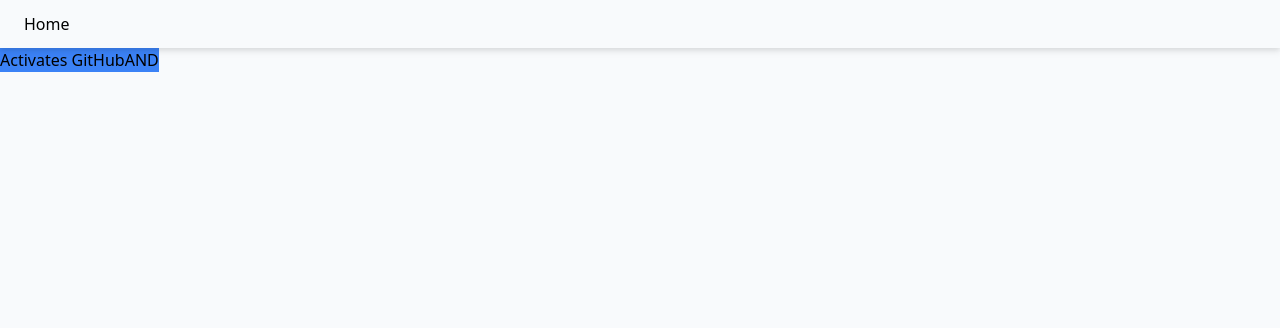
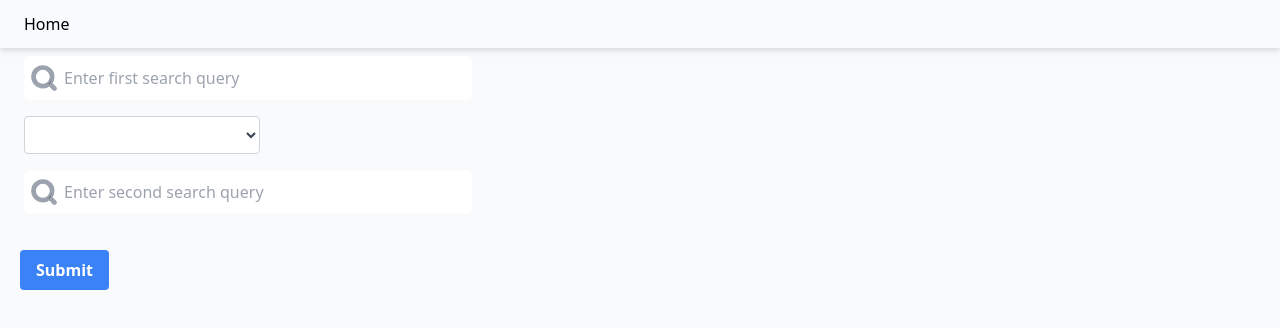
Before and after one commit to UnchartedWorld/GitHub-Topic-Search, a SvelteKit app: page / in a window 1280 px wide. Shown: the top 328 px of the page. Built offline with nearby package versions, Linux system fonts and the light colour scheme.

Commit message:
feat(routes): Implements basic page for searching
This is very much a proof of concept right now, I intend on refining this later. I just wanted something that'll work and is up and running.

```diff
--- a/src/routes/+page.svelte
+++ b/src/routes/+page.svelte
@@ -1,29 +1,102 @@
 <script lang="ts">
-	import { searchAND, type GitHubRepoResponse } from "../services/githubSearch";
+	import GitHubCard from '../components/GitHubCard.svelte';
+	import SearchBar from '../components/SearchBar.svelte';
+	import {
+		type GitHubRepoResponse,
+		searchAND,
+		searchOR,
+		searchNOT
+	} from '../services/githubSearch';
 
 	let results: GitHubRepoResponse[] = [];
+	let firstSearchInput: string = '';
+	let secondSearchInput: string = '';
+	let selectedOption: string = '';
 
 	async function returnGitHubAND() {
-		results = await searchAND(["avalonia", "mvvm"]);
+		results = [];
+		results = await searchAND([firstSearchInput, secondSearchInput]);
+	}
+
+	async function returnGitHubOR() {
+		results = [];
+		results = await searchOR([firstSearchInput, secondSearchInput]);
+	}
+
+	async function returnGitHubNOT() {
+		results = [];
+		results = await searchNOT(firstSearchInput, secondSearchInput);
+	}
+
+	function handleSubmit() {
+		if (selectedOption === 'OR' && firstSearchInput != null && secondSearchInput != null) {
+			returnGitHubOR();
+		} else if (selectedOption === 'AND' && firstSearchInput != null && secondSearchInput != null) {
+			returnGitHubAND();
+		} else if (selectedOption === 'NOT' && firstSearchInput != null && secondSearchInput != null) {
+			returnGitHubNOT();
+		}
 	}
 </script>
 
 <svelte:head>
 	<title>Home</title>
-	<meta name="description" content="Svelte demo app" />
+	<meta name="description" content="GitHub Topic Searcher" />
 </svelte:head>
 
-<section>
-	<button class="bg-blue-500" on:click={returnGitHubAND}>Activates GitHubAND</button>
+<section class="container mx-auto">
+	<form on:submit|preventDefault={handleSubmit}>
+		<SearchBar
+			searchLabel="First searchbar"
+			searchPlaceholder="Enter first search query"
+			bind:searchInput={firstSearchInput}
+		/>
+
+		<select
+			name="Search Options"
+			id="searchOptions"
+			bind:value={selectedOption}
+			class="px-3 py-1.5 text-base font-normal text-gray-700 bg-white bg-clip-padding bg-no-repeat
+				   border border-solid border-gray-300 rounded transition ease-in-out m-0 mb-2 ml-6 focus:text-gray-700
+				 focus:bg-white focus:shadow-md focus:border-blue-600 focus:outline-none"
+			required
+		>
+			<option selected hidden>Please select an operator</option>
+			<option value="OR">OR</option>
+			<option value="AND">AND</option>
+			<option value="NOT">NOT</option>
+		</select>
+
+		<SearchBar
+			searchLabel="Second searchbar"
+			searchPlaceholder="Enter second search query"
+			bind:searchInput={secondSearchInput}
+		/>
+
+		<button
+			class="bg-blue-500 hover:bg-blue-700 text-white font-bold py-2 px-4 rounded ml-5 mb-5 mt-5"
+			type="submit">Submit</button
+		>
+	</form>
 
 	{#if results.length > 0}
-    <ul>
-      {#each results as repo (repo.id)}
-        <li>{repo.name}</li>
-      {/each}
-    </ul>
-  {/if}
-
+		<div
+			class="grid grid-cols-1 md:grid-cols-2 lg:grid-cols-3 space-x-3 space-y-3 md:space-x-6 md:space-y-6"
+		>
+			{#each results as repo}
+				<GitHubCard
+					cardID={repo.id}
+					cardHTML={repo.html_url}
+					cardUserAvatar={repo.owner.avatar_url}
+					cardTitle={repo.name}
+					cardCreatorName={repo.owner.login}
+					cardDescription={repo.description}
+					starCount={repo.stargazers_count}
+					forkCount={repo.forks_count}
+				/>
+			{/each}
+		</div>
+	{/if}
 </section>
 
 <style>
```
